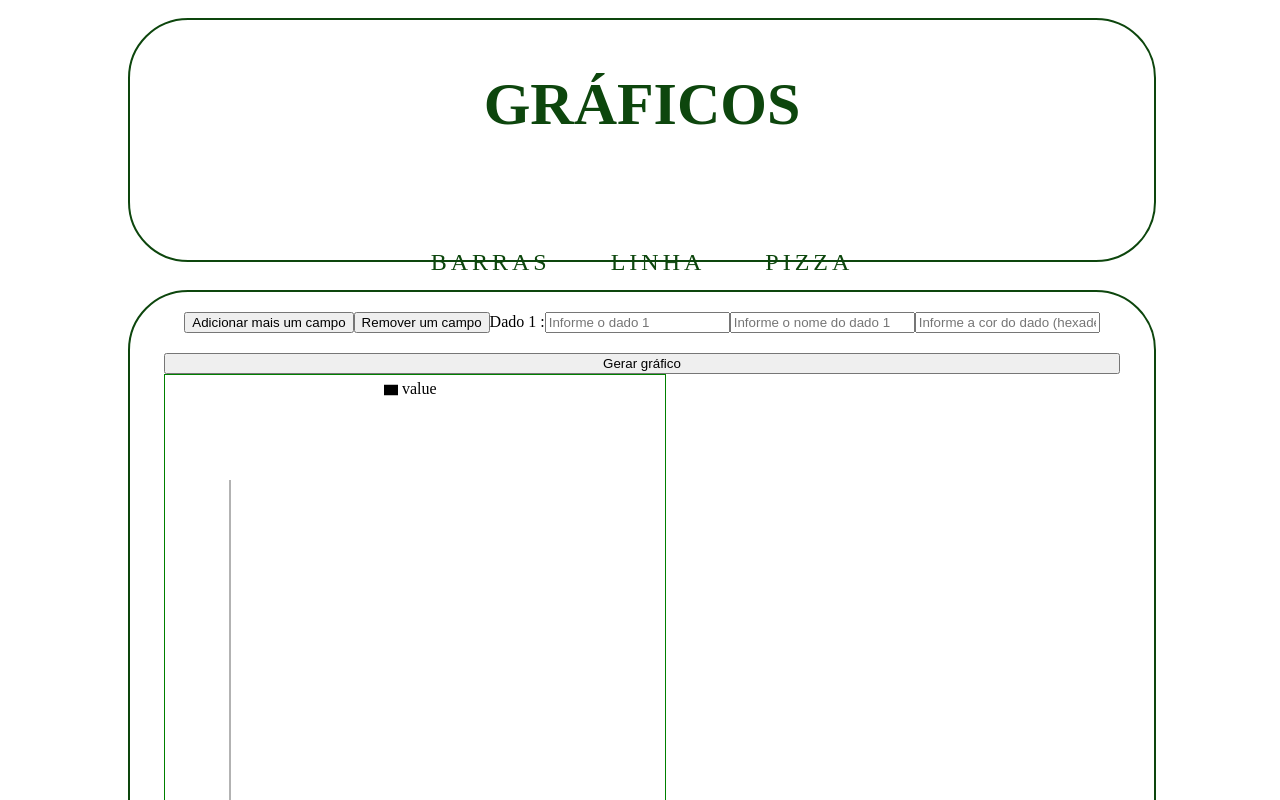
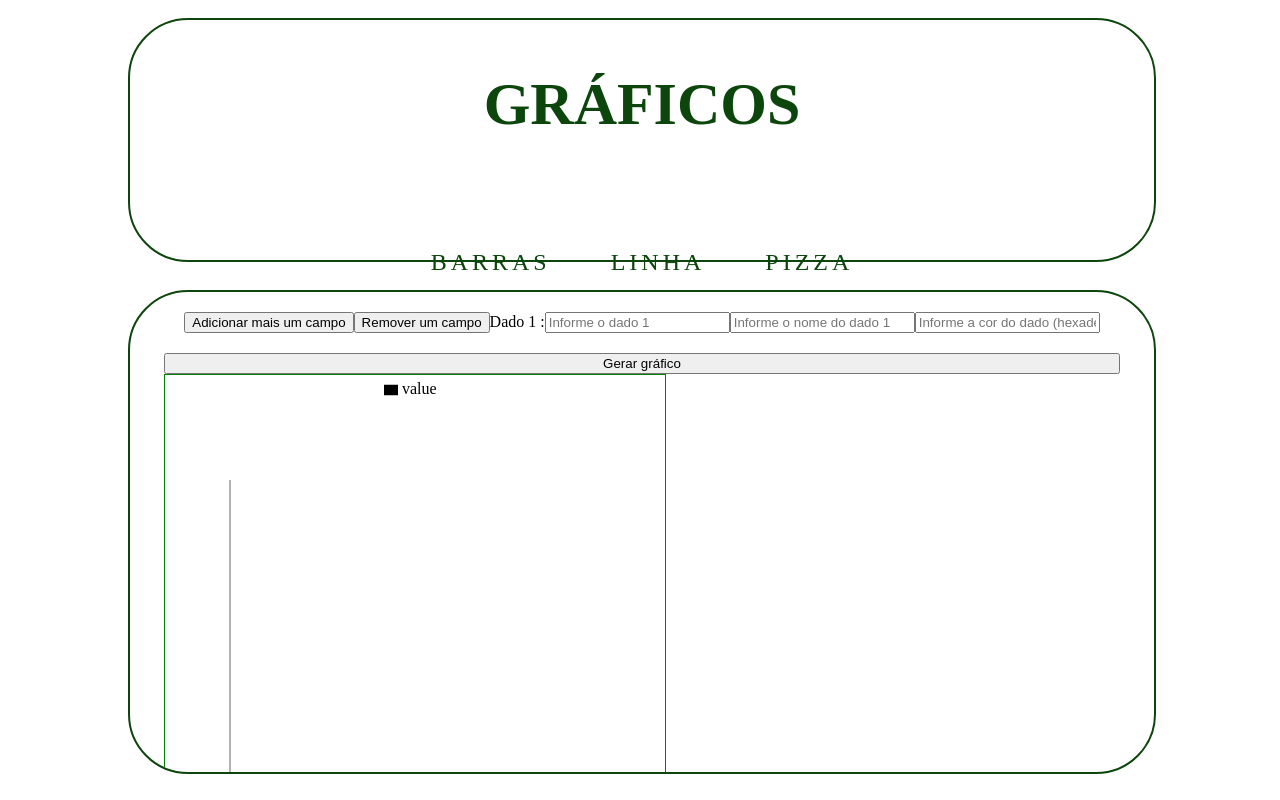
Before and after one commit to guiluizmaia/GraficosReact, a React (Create React App) app: page / in a window 1280 px wide. Built offline with nearby package versions, Linux system fonts and the light colour scheme.

Commit message:
Add files via upload

```diff
--- a/src/pages/barra.js
+++ b/src/pages/barra.js
@@ -125,8 +125,8 @@ const [t, setT] = useState(true);
 
       </BarChart>}
    {/* <Graph geraGraph={geraGraph}/> */}
-   <button onClick={geraGraph}>Gerar gráfico</button>
     </div>
+
     </div>
 
 )}
--- a/src/styles/pages/Barra.css
+++ b/src/styles/pages/Barra.css
@@ -1,15 +1,17 @@
+
 .area{
     position: fixed;
     width: 80%;
-    height: auto;
+    height: 60%;
     top: 35%;
-    border: 2px solid #0d460d;;
+    border: 2px solid #0d460d;
     border-radius: 60px;
     margin-top: 10px;
     display: grid;
     justify-content: center;
     align-items: center;
     left: 10%;
+    overflow: auto;
 }
 .input{
     display: flex;
```
